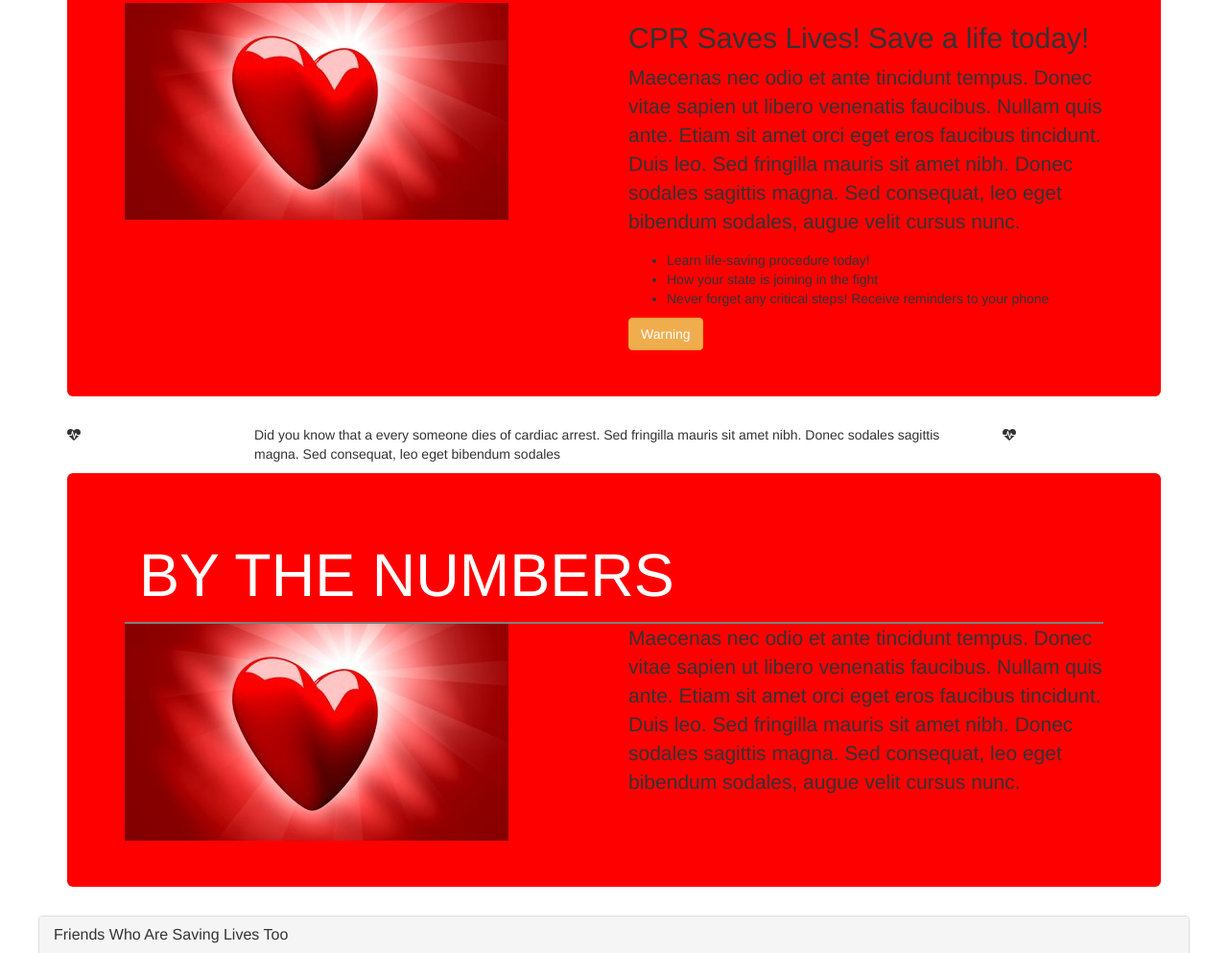
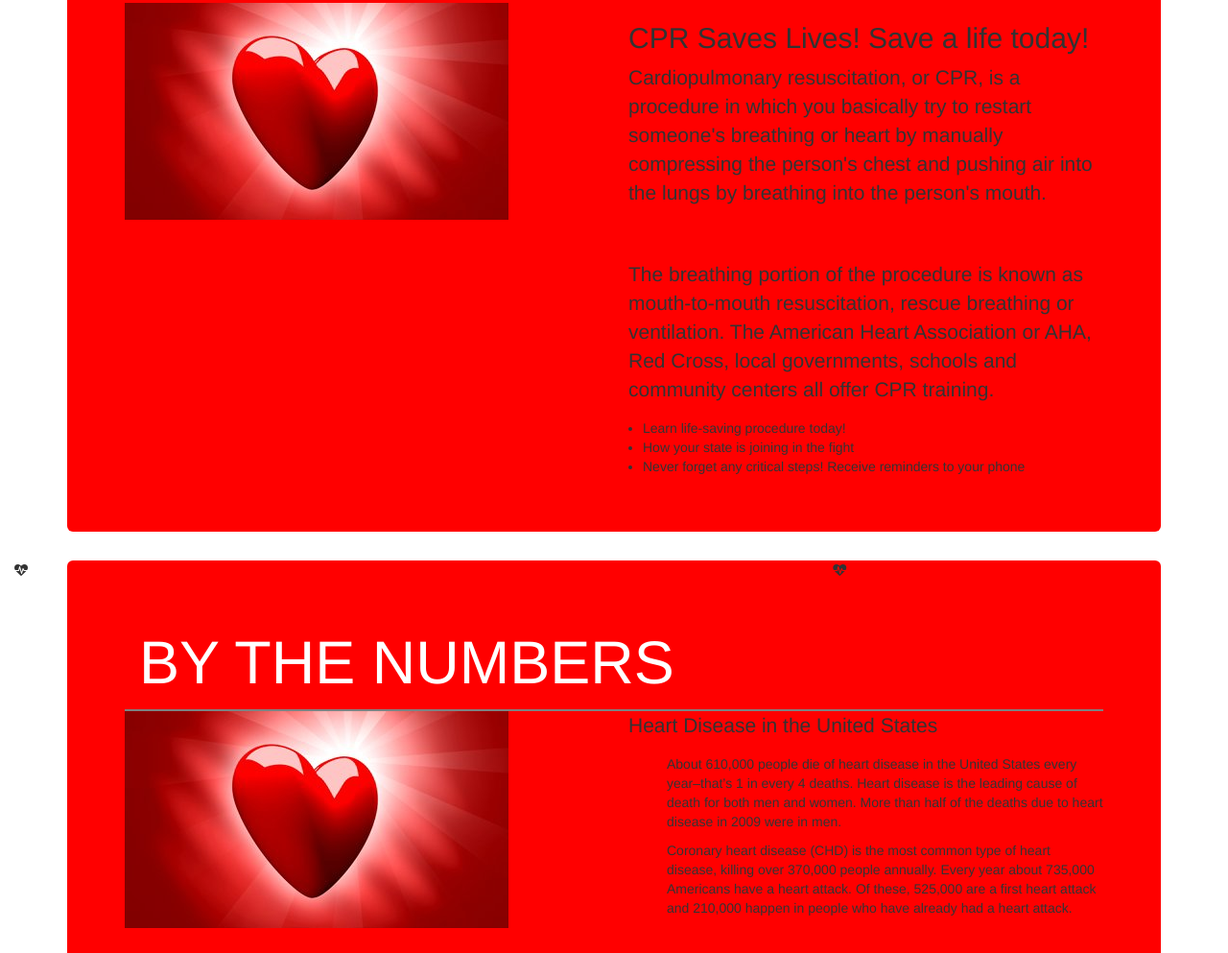
Before and after one commit to hackathon-5/up-and-comers-repo, a plain HTML site: page design/index.html in a window 1280 px wide. Shown: the part 95-1088 px from the top of the page at 96% size. Drawn offline with nearby package versions, Linux system fonts and the light colour scheme; a script that the page names is missing.

Commit message:
added text

```diff
--- a/design/index.html
+++ b/design/index.html
@@ -36,36 +36,43 @@
                 <img src="img/heart.jpg">
             </div>
             <div class="col-md-6">
-
               <h2>CPR Saves Lives! Save a life today!</h2>
-              <p>Maecenas nec odio et ante tincidunt tempus. Donec vitae sapien ut libero venenatis faucibus. Nullam quis ante. Etiam sit amet orci eget eros faucibus tincidunt. Duis leo. Sed fringilla mauris sit amet nibh. Donec sodales sagittis magna. Sed consequat, leo eget bibendum sodales, augue velit cursus nunc.</p>
-              <ul>
+              <p>Cardiopulmonary resuscitation, or CPR, is a procedure in which you basically try to restart someone's breathing or heart by manually compressing the person's chest and pushing air into the lungs by breathing into the person's mouth.
+              </p>
+              <br/>
+              <br/>
+             <p>
+             The breathing portion of the procedure is known as mouth-to-mouth resuscitation, rescue breathing or ventilation. The American Heart Association or AHA, Red Cross, local governments, schools and community centers all offer CPR training.</p>
+              <ul class="col-md-12">
                 <li>Learn life-saving procedure today!</li>
                 <li>How your state is joining in the fight</li>
                 <li>Never forget any critical steps! Receive reminders to your phone</li>
               </ul>
-              <button type="button" class="btn btn-warning">Warning</button>
+              <!--<button type="button" class="btn btn-warning">Warning</button>-->
             </div>
           </div>
         </div>
       </div>
 
-      <div class="container">
-        <div class="row">
+      <!--<div class="container">-->
+        <!--<div class="row">-->
 
           <div class="col-md-2">
           <i class="fa fa-heartbeat"></i>
           </div>
 
-          <div class="col-md-8"><p>Did you know that a every someone dies of cardiac arrest.  Sed fringilla mauris sit amet nibh. Donec sodales sagittis magna. Sed consequat, leo eget bibendum sodales</p>
+          <div class="col-md-6">
+<!--           <p>
+          When CPR is not administered in the timely fashion people die
+          </p> -->
           </div>
 
           <div class="col-md-2">
           <i class="fa fa-heartbeat"></i>
           </div>
 
-        </div>
-      </div>
+        <!--</div>-->
+      <!--</div>-->
 
       <div class="container">
         <div class="jumbotron">
@@ -79,7 +86,17 @@
             </div>
 
             <div class="col-md-6">
-              <p>Maecenas nec odio et ante tincidunt tempus. Donec vitae sapien ut libero venenatis faucibus. Nullam quis ante. Etiam sit amet orci eget eros faucibus tincidunt. Duis leo. Sed fringilla mauris sit amet nibh. Donec sodales sagittis magna. Sed consequat, leo eget bibendum sodales, augue velit cursus nunc.</p>
+              <p>
+                Heart Disease in the United States
+              </p>
+              <ul>
+              About 610,000 people die of heart disease in the United States every year–that’s 1 in every 4 deaths.
+              Heart disease is the leading cause of death for both men and women. More than half of the deaths due to heart disease in 2009 were in men.
+              </ul>
+              <ul>
+              Coronary heart disease (CHD) is the most common type of heart disease, killing over 370,000 people annually.
+              Every year about 735,000 Americans have a heart attack. Of these, 525,000 are a first heart attack and 210,000 happen in people who have already had a heart attack.
+              </ul>
             </div>
           </div>
         </div>
```
Also changed, not shown: 2 other files.
